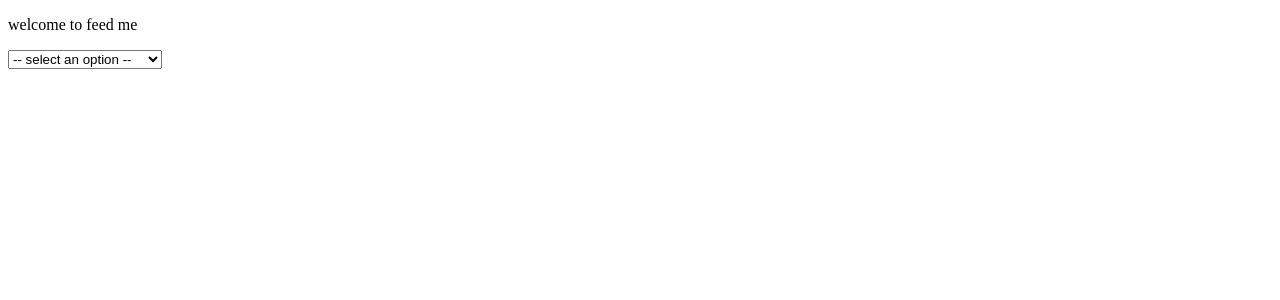
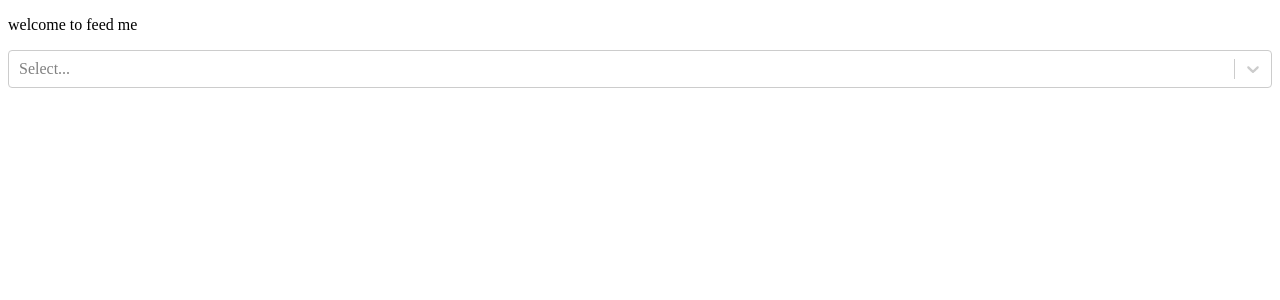
Before and after one commit to brandta-1/Feed-Me, a React (Create React App) app: page / in a window 1280 px wide. Shown: the top 300 px of the page. Built offline with nearby package versions, Linux system fonts and the light colour scheme.

Commit message:
added multi-box, implemented third-party API

```diff
--- a/src/App.js
+++ b/src/App.js
@@ -4,25 +4,18 @@ import params from './params';
 import Header from './components/Header';
 import SearchBox from './components/SearchBox';
 import SearchForm from './components/SearchForm';
-
+import Results from './components/Results';
 const API_KEY = "7bbbe81cbe8b6c0236aed02fad02e1dc";
 const APP_ID = "ebc0f8c5";
 const API_URL = "https://api.edamam.com/api/recipes/v2";
 
 const defaultQueryParams = new URLSearchParams({
+  type: "public",
   app_id: APP_ID,
   app_key: API_KEY,
-  type: "public",
 }).toString();
 
-let testArray = [];
-
-let test = new Set();
-let test2 = new Set();
-
 Object.values(params).forEach((i, j) => {
-  test.add(i);
-
   if (i.type === 'select' || i.type === 'multiple') {
 
     i.list.forEach((k, l) => {
@@ -36,51 +29,75 @@ Object.values(params).forEach((i, j) => {
 
 function App() {
 
-  console.log(params);
+  const [theSelect, setTheSelect] = useState([]);
+  const [theQuery, setTheQuery] = useState([]);
+  const [theHits, setTheHits] = useState(null);
 
+  function testPrint(e) {
+    e.preventDefault();
 
-  const [theSelect, setTheSelect] = useState([]);
+    const query = theQuery.reduce((i, j) =>
+      [...i, `${j}`],
+      []
+    ).
+      join('&');
+
+    const getURL = `${API_URL}?${defaultQueryParams}&${query.replaceAll(" ", "%20")}`;
+    console.log(getURL);
+    fetch(getURL)
+      .then((res) => res.json())
+      .then((res) => {
+        setTheHits(res.hits)
+      })
+  }
 
   function addParam(e) {
+    console.log("RUNNNNING")
+    e = e.map(({ value }) => value)
 
-    //rework this so the set is literally just the indices
-    if (test2.size === test2.add([...test][e]).size) {
-      console.log("nothing changed");
-      return;
-    } else {
-      setTheSelect((currSelect) => {
-        return [
-          ...currSelect,
-          {
-            ...Object.values(params)[e],
-            param: Object.keys(params)[e],
-            index: e
-          }
-        ]
-      });
-    }
+    console.log(e);
 
+    theQuery.forEach((_, j) => {
+      if (!e.includes(j)) {
+        setTheQuery((currQuery) => {
+          currQuery[j] = null
+          return currQuery
+        })
+      }
+    })
+
+    setTheSelect(() => {
+      return e.map((i) => {
+        return {
+          ...Object.values(params)[i],
+          param: Object.keys(params)[i],
+          index: i
+        }
+      })
+    })
   }
 
-  //find the index of these queries, correspond them to an array that has them stored, so you can update those indices
-
-  function addQuery(index, param, e) {
+  function addQuery(e, index, param) {
 
     if (Array.isArray(e)) {
 
-      const test = e.reduce((i, j) =>
+      const query = e.reduce((i, j) =>
         [...i, `${param}=${j.value}`],
         []
       ).
         join('&');
+      addQuery(query, index)
 
-      testArray[index] = test;
-      console.log(testArray);
+    } else if (e.value) {
+      const query = `${param}=${e.value}`
+      addQuery(query, index)
 
     } else {
-      const test = `${param}=${e.value}`
-      testArray[index] = test;
-      console.log(testArray);
+      console.log(e);
+      setTheQuery((currQuery) => {
+        currQuery[index] = e
+        return currQuery
+      })
     }
   }
 
@@ -88,7 +105,8 @@ function App() {
     <>
       <Header />
       <SearchBox addParam={addParam} />
-      <SearchForm settings={theSelect} addQuery={addQuery} />
+      <SearchForm settings={theSelect} addQuery={addQuery} tf={testPrint} />
+      <Results hits={theHits} />
     </>
   );
 }
--- /dev/null
+++ b/src/components/Results.js
@@ -0,0 +1,42 @@
+function ResultCard({ item }) {
+    console.log("hi")
+    console.log(item);
+    const {
+        images: {
+            REGULAR: { url: imageUrl, width, height },
+        },
+        label,
+        url: recipeUrl,
+    } = item;
+
+    return (
+        <div className="recipe-card">
+            <h1>{label}</h1>
+            <img src={imageUrl} wdith={width} height={height} />
+            <a href={recipeUrl}>View Recipe</a>
+        </div>
+    )
+}
+
+export default function Results({ hits }) {
+
+    if (hits == null) {
+        return
+    }
+
+    if (hits.length < 1) {
+        return (
+            <h2>no results!</h2>
+        )
+    }
+
+    return (
+        <>
+            {hits.map(({ recipe }, j) => {
+                return (
+                    <ResultCard key={j} item={recipe} />
+                )
+            })}
+        </>
+    )
+}
--- a/src/components/SearchBox.js
+++ b/src/components/SearchBox.js
@@ -1,24 +1,22 @@
+import Select from 'react-select';
 import params from '../params';
 
 export default function SearchBox({ addParam }) {
 
+    const theParams = Object.values(params).map((i, j) => {
+        return {
+            value: j,
+            label: i.title
+        }
+    })
+
     return (
         <>
-            <div className="search-box" />
-
-            <select onChange={e => addParam(e.target.value)}>
-                <option disabled selected value> -- select an option -- </option>
-
-                {Object.entries(params).map((i, j) => {
-                    return (
-                        <option key={j} value={j}>{i[1].title} </option>
-                    )
-
-                })}
-
-            </select>
-
-            <div />
+            <Select
+                options={theParams}
+                onChange={e => addParam(e)}
+                isMulti={true}
+            />
         </>
     )
 }
--- a/src/components/SearchComponents.js
+++ b/src/components/SearchComponents.js
@@ -7,7 +7,7 @@ export function SearchSelect({ i, f }) {
         <>
             <Select
                 options={i.list}
-                onChange={e => f(i.index, i.param, e)}
+                onChange={e => f(e, i.index, i.param)}
                 isMulti={i.type == 'multiple'}
             />
         </>
@@ -19,7 +19,7 @@ export function SearchRange({ i, f }) {
     const [newRange, setNewRange] = useState(i.max / 2);
 
     useEffect(() => {
-        f(i.index, i.param, { value: newRange });
+        f({ value: newRange }, i.index, i.param);
     }, [])
 
     return (
@@ -30,7 +30,7 @@ export function SearchRange({ i, f }) {
             max={i.max}
             value={newRange}
             onChange={(e) => {
-                f(i.index, i.param, e.target);
+                f(e.target, i.index, i.param);
                 setNewRange(e.target.value);
             }}
         />
@@ -45,7 +45,7 @@ export function SearchText({ i, f }) {
         <input
             value={newText}
             onChange={(e) => {
-                f(i.index, i.param, e.target);
+                f(e.target, i.index, i.param);
                 setNewText(e.target.value);
             }}
             type="text" id="item"
--- a/src/components/SearchForm.js
+++ b/src/components/SearchForm.js
@@ -1,26 +1,9 @@
 import { SearchSelect, SearchRange, SearchText } from './SearchComponents';
+import React from 'react';
 
-export default function SearchForm({ settings, addQuery }) {
+export default function SearchForm({ settings, addQuery, tf }) {
 
     console.log("you re-rendered lol");
-
-    function RenderForm(i) {
-        if (i.type === 'select' || i.type === 'multiple') {
-            return (
-                <SearchSelect i={i} f={addQuery} />
-            )
-        }
-        if (i.type === 'range') {
-            return (
-                <SearchRange i={i} f={addQuery} />
-            )
-        }
-        if (i.type === 'text') {
-            return (
-                <SearchText i={i} f={addQuery} />
-            )
-        }
-    }
 
     return (
         <>
@@ -29,14 +12,17 @@ export default function SearchForm({ settings, addQuery }) {
                 return (
                     <>
                         <p>{i.title}</p>
-                        {RenderForm(i)}
-                        <button>delete</button>
+                        {React.createElement(i.type === 'select' || i.type === 'multiple' ?
+                            SearchSelect : (i.type === 'range' ? SearchRange : SearchText), {
+                            i: i,
+                            f: addQuery
+                        })}
                     </>
                 )
             })}
 
             {settings.length > 0 &&
-                <button>Search</button>
+                <button onClick={(e) => tf(e)}>Search</button>
             }
         </>
     )
--- a/src/params.js
+++ b/src/params.js
@@ -122,7 +122,7 @@ const params = {
     },
     calories: {
         title: 'Calorie Limit',
-        min: 1,
+        min: 0,
         max: 3000,
         type: 'range'
     },
```
